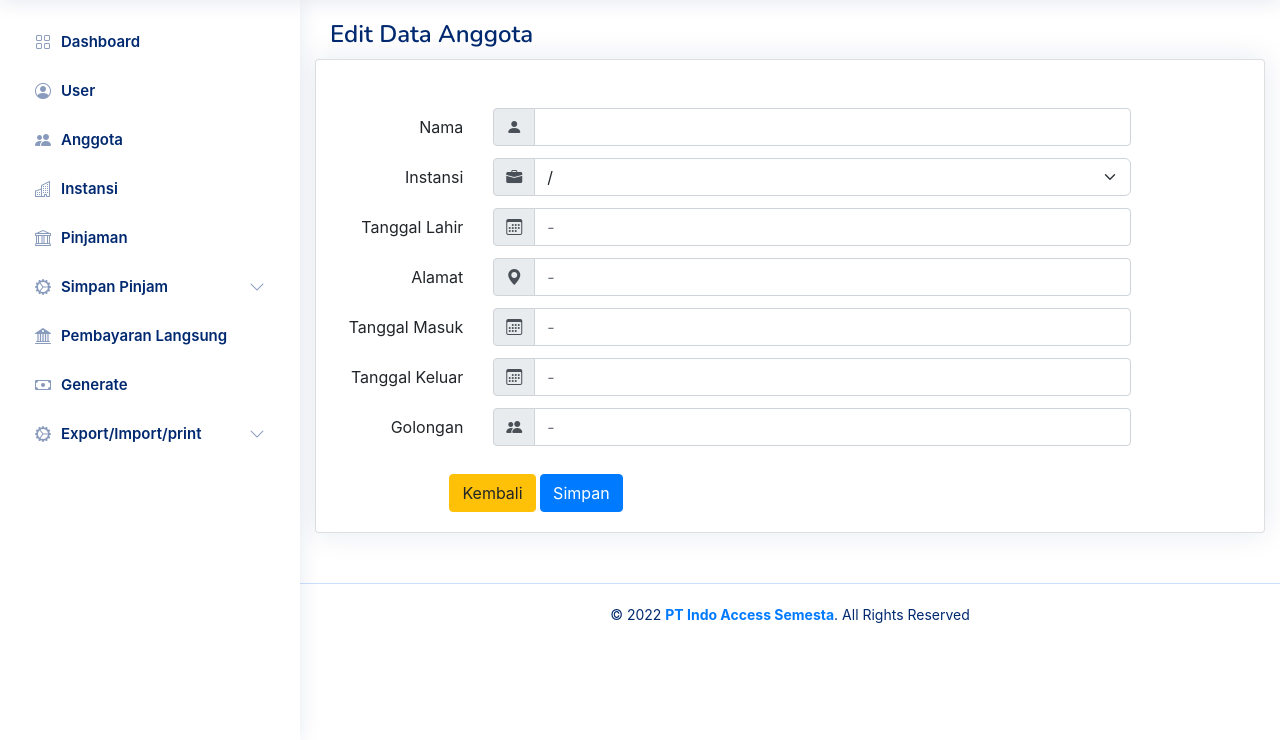
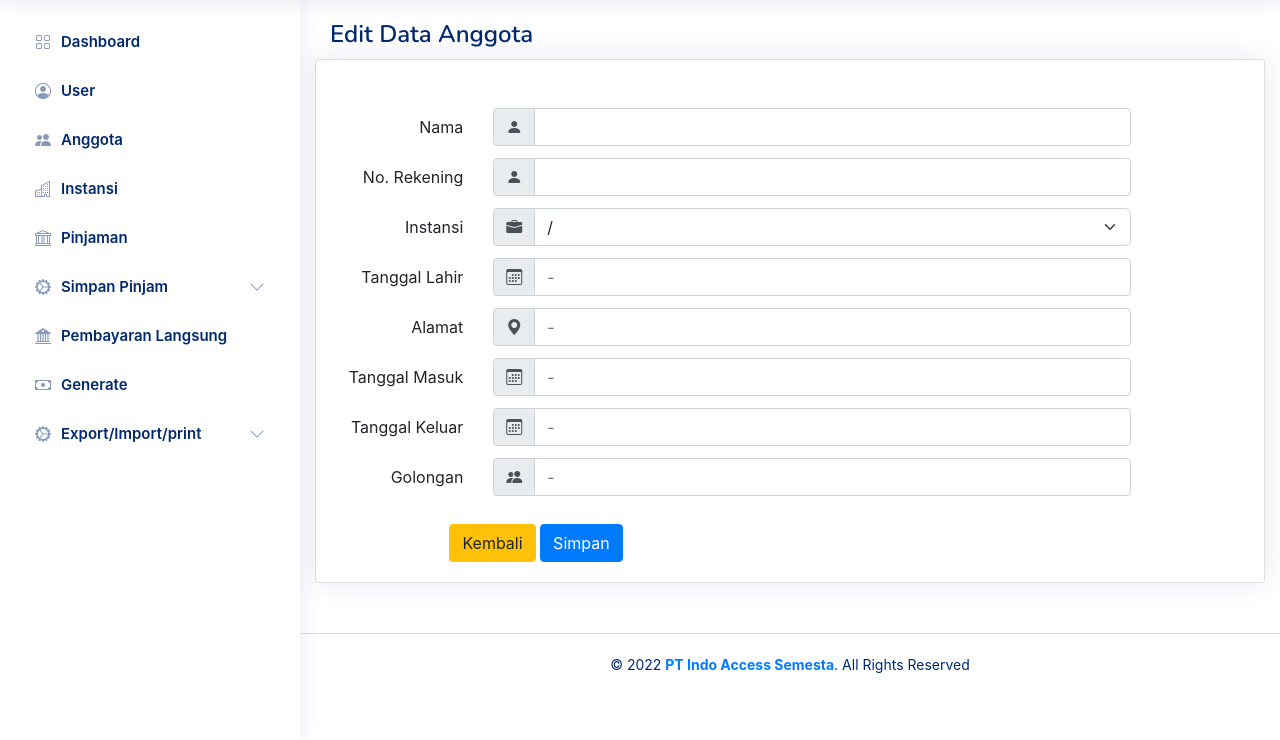
Before and after one commit to MohamadArdias/koperasi, a CodeIgniter app: page /koperasi/index.php/anggota/edit/1 in a window 1280 px wide. Shown: the part 60-800 px from the top of the page. Run offline with CodeIgniter, Linux system fonts and the light colour scheme; data that the repository does not hold is empty; some libraries are stand-ins or nearby versions.

Commit message:
fix anggota

```diff
--- a/application/models/Anggota_model.php
+++ b/application/models/Anggota_model.php
@@ -137,6 +137,7 @@ class Anggota_model extends  CI_Model
         $this->data = [
             "URUT_ANG" => $this->input->post('URUT_ANG', true),
             "NAMA_ANG" => $this->input->post('NAMA_ANG', true),
+            "REKENING" => $this->input->post('REKENING', true),
             "KODE_INS" => $this->input->post('KODE_INS', true),
             "TLHR_ANG" => $this->input->post('TLHR_ANG', true),
             "ALM_ANG" => $this->input->post('ALM_ANG', true),
@@ -162,6 +163,7 @@ class Anggota_model extends  CI_Model
         $this->data = [
             "URUT_ANG" => $this->input->post('URUT_ANG', true),
             "NAMA_ANG" => $this->input->post('NAMA_ANG', true),
+            "REKENING" => $this->input->post('REKENING', true),
             "KODE_INS" => $this->input->post('KODE_INS', true),
             "TLHR_ANG" => $this->input->post('TLHR_ANG', true),
             "ALM_ANG" => $this->input->post('ALM_ANG', true),
--- a/application/views/anggota/edit.php
+++ b/application/views/anggota/edit.php
@@ -23,12 +23,23 @@ $this->load->view('templates/sidebar');
             </div>
 
             <div class="form-group row mb-2">
+                <label for="nama" class="col-sm-2 text-end control-label col-form-label">No. Rekening</label>
+                <div class="col-sm-9">
+                    <div class="input-group">
+                        <i class="bi-person-fill input-group-text"></i>
+                        <input type="text" name="REKENING" class="form-control" id="REKENING" value="<?= $anggota['REKENING']; ?>" />
+                    </div>
+                    <small class="form-text text-danger"><?= form_error('REKENING'); ?></small>
+                </div>
+            </div>
+
+            <div class="form-group row mb-2">
                 <label for="kdins" class="col-sm-2 text-end control-label col-form-label">Instansi</label>
                 <div class="col-sm-9">
                     <div class="input-group">
                         <i class="bi-briefcase-fill input-group-text"></i>
                         <select id="KODE_INS" name="KODE_INS" class="form-select" aria-label="Default select example">
-                            <option selected=""><?= $anggota['KODE_INS'] ?> / <?= $anggota['NAMA_INS'] ?></option>
+                            <option value="<?= $anggota['KODE_INS']; ?>"><?= $anggota['KODE_INS'] ?> / <?= $anggota['NAMA_INS'] ?></option>
                             <?php foreach ($instansi as $key) : ?>
                                 <option value="<?= $key['KODE_INS']; ?>" ><?= $key['KODE_INS']; ?>/<?= $key['NAMA_INS']; ?></option>
                             <?php endforeach ?>
```
Also changed, not shown: application/views/anggota/detail.php (+10 -0 lines), application/views/anggota/index.php (+11 -2 lines), application/views/anggota/tambah.php (+11 -0 lines).
